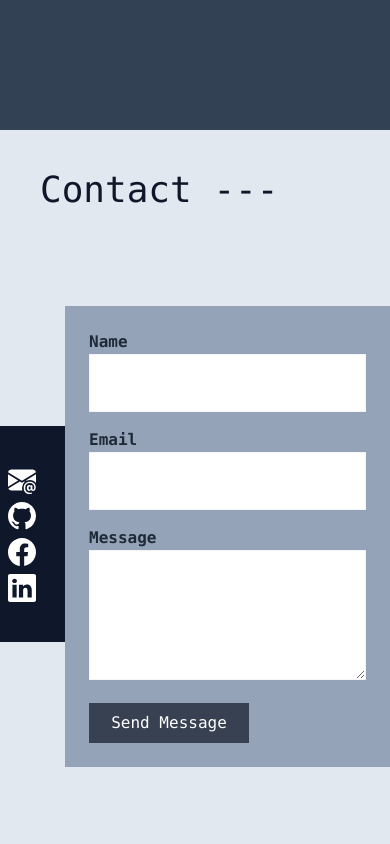
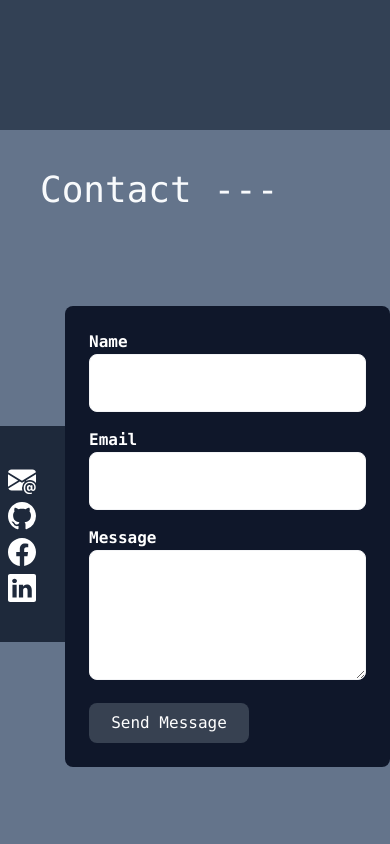
Before and after one commit to AaronAnablon/Playful-Avatar-Based-Personal-Portfolio, a Next.js app: page / in a window 390 px wide. Shown: the part 4000-4844 px from the top of the page. Built offline with nearby package versions, Linux system fonts and the light colour scheme.

Commit message:
Update Contact.jsx

```diff
--- a/src/components/Contact.jsx
+++ b/src/components/Contact.jsx
@@ -57,18 +57,18 @@ function Contact({ title, setStatusText }, ref) {
     window.open(mailtoLink, '_blank');
   };
   return (
-    <div className='z-0 bg-slate-200 text-slate-900' ref={ref}>
+    <div className='z-0 bg-slate-500' ref={ref}>
       <motion.h2
         initial={{ opacity: 0, x: -100 }}
         whileInView={{ opacity: 1, x: 0 }}
         exit={{ opacity: 0, x: -100 }}
         transition={{ delay: 1, type: 'spring' }}
-        className='text-4xl p-10 flex justify-start'>{title} ---
+        className='text-4xl text-slate-50 p-10 flex justify-start'>{title} ---
       </motion.h2>
 
-      <div className='relative h-screen'>
+      <div className='relative h-[38rem]'>
       <div className='flex flex-col absolute w-full top-44 justify-center'>
-          <div className='flex flex-col bg-slate-900 text-white py-10 px-2 md:p-10 gap-2 justify-start'>
+          <div className='flex flex-col bg-slate-800 text-white py-10 px-2 md:p-10 gap-2 justify-start'>
             <button className='flex items-center gap-3' onClick={handleSendEmail}>
               <BsEnvelopeAtFill size={28} />
               <div className='md:block hidden'> aaronanablon6@gmail.com</div>
@@ -86,9 +86,9 @@ function Contact({ title, setStatusText }, ref) {
           </div>
         </div>
         <div className="absolute top-4 w-10/12 h-screen md:w-max sm:right-10 right-0 lg:right-44">
-          <form onSubmit={handleSubmit} className='bg-slate-400 my-10 p-6'>
+          <form onSubmit={handleSubmit} className='bg-slate-900 rounded-lg text-white my-10 p-6'>
             <div className="w-full flex flex-col md:my-4">
-              <label className="font-bold text-gray-800" htmlFor="name">
+              <label className="font-bold" htmlFor="name">
                 Name
               </label>
               <input
@@ -96,13 +96,13 @@ function Contact({ title, setStatusText }, ref) {
                 minLength={3}
                 maxLength={150}
                 required
-                className=" p-4 border text-slate-700 border-gray-100 "
+                className=" p-4 border text-slate-700 rounded-lg border-gray-100 "
                 autoComplete="off"
                 id="name"
               />
             </div>
             <div className="w-full flex flex-col my-4">
-              <label className="font-bold text-gray-800" htmlFor="email">
+              <label className="font-bold " htmlFor="email">
                 Email
               </label>
               <input
@@ -110,13 +110,13 @@ function Contact({ title, setStatusText }, ref) {
                 minLength={5}
                 maxLength={150}
                 required
-                className=" p-4 border text-slate-700 border-gray-100 "
+                className=" p-4 border text-slate-700 rounded-lg border-gray-100 "
                 autoComplete="off"
                 id="email"
               />
             </div>
             <div>
-              <label className="font-bold text-gray-800" htmlFor="message">
+              <label className="font-bold" htmlFor="message">
                 Message
               </label>
               <textarea
@@ -125,7 +125,7 @@ function Contact({ title, setStatusText }, ref) {
                 minLength={10}
                 maxLength={500}
                 name="message"
-                className="w-full p-4 border text-slate-700 border-gray-100 "
+                className="w-full p-4 border rounded-lg text-slate-700 border-gray-100 "
               />
             </div>
             <motion.button
@@ -135,7 +135,7 @@ function Contact({ title, setStatusText }, ref) {
               transition={{ duration: 2, delay: 1 }}
               type="submit"
               disabled={loading}
-              className="px-4 py-2 w-40 bg-gray-700 disabled:bg-gray-400 disabled:text-gray-100 text-white font-medium mt-4">
+              className="px-4 py-2 w-40 bg-gray-700 rounded-lg disabled:bg-gray-400 disabled:text-gray-100 text-white font-medium mt-4">
               Send Message
             </motion.button>
           </form>
```
